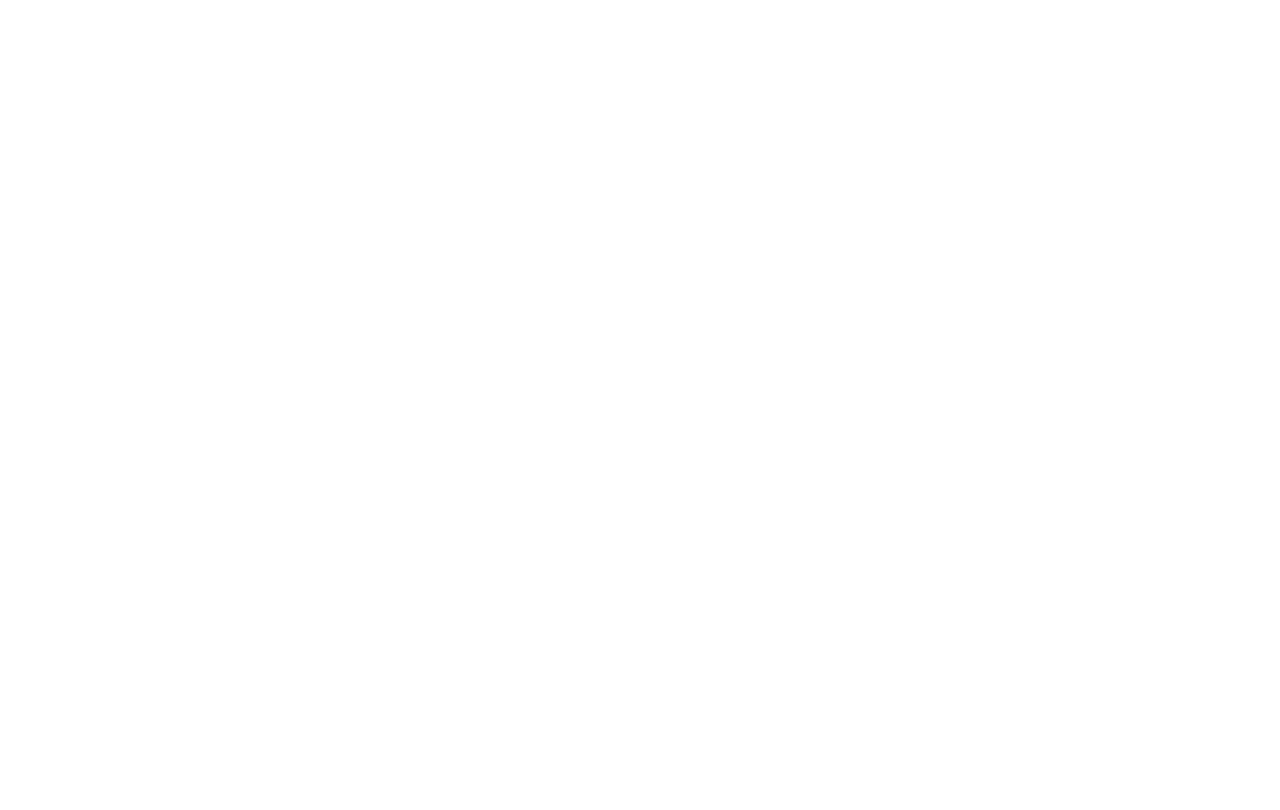
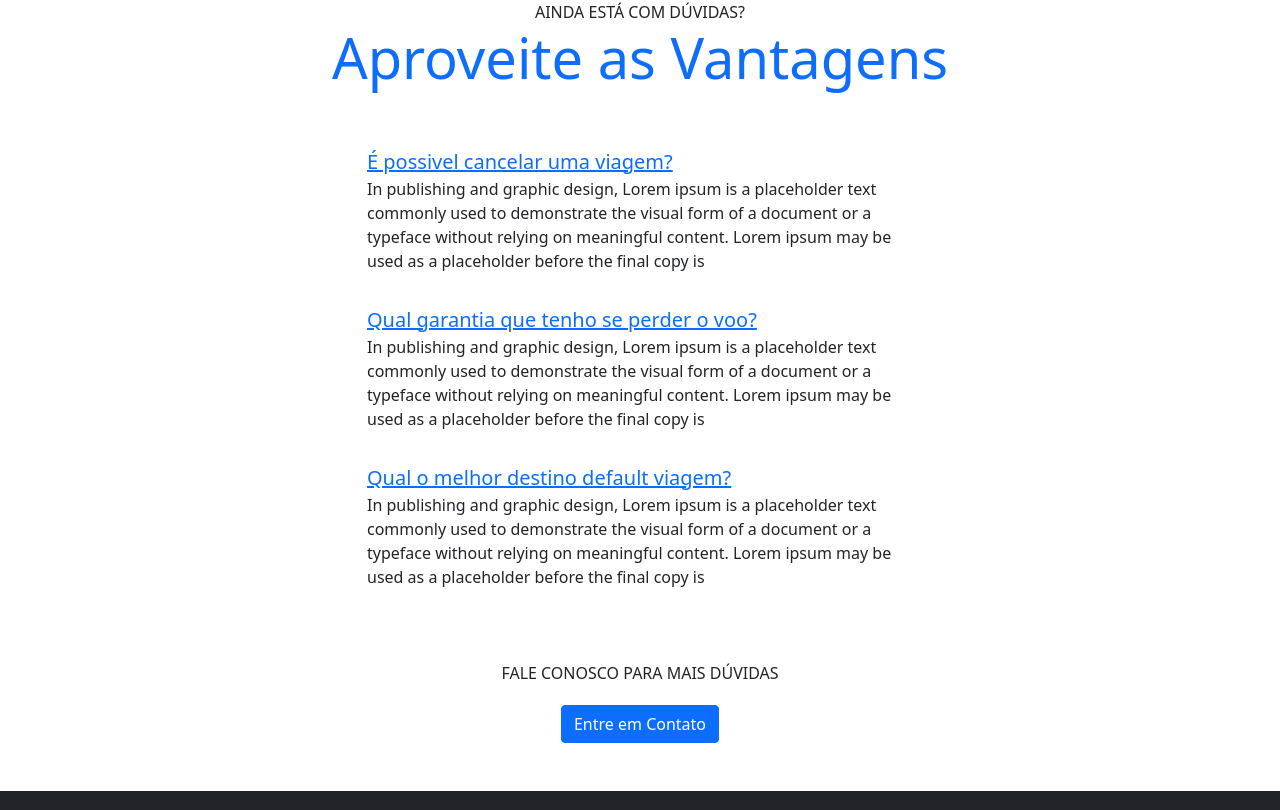
Before and after one commit to Nataliapine/Caravan, a React (Create React App) app: page / in a window 1280 px wide. Shown: the part 2010-2820 px from the top of the page. Before the commit the page ends 1962 px from the top, so only its background shows below. Built offline with nearby package versions, Linux system fonts and the light colour scheme.

Commit message:
added section Perguntas and component footer in Home page.

```diff
--- a/src/pages/Home/home.css
+++ b/src/pages/Home/home.css
@@ -9,6 +9,7 @@
     background-size: cover;
 }
 
+
 @media screen and (max-width: 767px) {
     .blockquote .display-4 {
         font-size: 24px;
--- a/src/pages/Home/index.js
+++ b/src/pages/Home/index.js
@@ -1,4 +1,6 @@
 import Header from "../../components/Header";
+import Footer from "../../components/Footer";
+
 import './home.css';
 
 import California from '../../assets/img/california.jpg';
@@ -15,31 +17,32 @@
 export default function Home() {
     return (
         <div>
-        <Header />
+            <Header />
+
             <div className="container-fluid">
                 <div className="row bg-dark">
                     <div className="col-lg-7 p-0">
                         <div id="carouselCidades" className="carousel slide" data-ride="carousel">
-                            <ol class="carousel-indicators">
-                                <li data-target="#carouselExampleIndicators" data-slide-to="0" class="active"></li>
+                            <ol className="carousel-indicators">
+                                <li data-target="#carouselExampleIndicators" data-slide-to="0" className="active"></li>
                                 <li data-target="#carouselExampleIndicators" data-slide-to="1"></li>
                                 <li data-target="#carouselExampleIndicators" data-slide-to="2"></li>
                             </ol>
                             <div className="carousel-inner">
                                 <div className="carousel-item active">
-                                <div class="carousel-caption">
+                                <div className="carousel-caption">
                                     <h3 className="display-4">California</h3>
                                 </div>
                                     <img className="d-block w-100" src={California} alt="California" />
                                 </div>
                                 <div className="carousel-item">
-                                <div class="carousel-caption">
+                                <div className="carousel-caption">
                                     <h3 className="display-4">Paris</h3>
                                 </div>
                                 <img className="d-block w-100" src={Paris} alt="Paris" />
                                 </div>
                                 <div className="carousel-item">
-                                <div class="carousel-caption">
+                                <div className="carousel-caption">
                                     <h3 className="display-4">Dublin</h3>
                                 </div>
                                 <img className="d-block w-100" src={Dublin} alt="Dublin" />
@@ -146,15 +149,73 @@
                 </div>
 
             </section>
-            <section id="home-blockquote" className="text-center text-white p-md-5">
-                <blockquote class="blockquote p-md-5 p-3">
+            <section id="home-blockquote" className="text-center text-white p-md-5 py-2">
+                <blockquote className="blockquote p-md-5 p-3">
                     <p className="display-4">"A felicidade não está na estrada que leva a
                     algum lugar. A felicidade é a própria estrada."</p>
                 </blockquote>
-                <figcaption class="blockquote-footer text-white">
+                <figcaption className="blockquote-footer text-white">
                     Bob Dylan
                 </figcaption>
             </section>
+            <section className="container">
+                <div className="my-5 text-center">
+                    <span className="h-5 d-block">AINDA ESTÁ COM DÚVIDAS?</span>
+                    <h2 className="display-4 text-primary">Aproveite as Vantagens</h2>
+                </div>
+                <div className="row justify-content-center">
+                    <div className="col-lg-6" id="perguntasFrequentes" data-children=".pergunta">
+                        <div className="pergunta py-2">
+                            <a className="lead" data-toggle="collapse" data-parent="#perguntasFrequentes"
+                             href="#pergunta1" aria-expanded="true" aria-controls="pergunta1">
+                               É possivel cancelar uma viagem?
+                            </a>
+                            <div id="pergunta1" >
+                                <p>
+                                    In publishing and graphic design, Lorem ipsum is a placeholder text commonly
+                                    used to demonstrate the visual form of a document or a typeface without relying
+                                    on meaningful content. Lorem ipsum may be used as a placeholder before the final
+                                    copy is
+                                </p>
+                            </div>
+                        </div>
+                        <div className="pergunta py-2">
+                            <a className="lead" data-toggle="collapse" data-parent="#perguntasFrequentes"
+                             href="#pergunta2" aria-expanded="true" aria-controls="pergunta2">
+                               Qual garantia que tenho se perder o voo?
+                            </a>
+                            <div id="pergunta1">
+                                <p>
+                                    In publishing and graphic design, Lorem ipsum is a placeholder text commonly
+                                    used to demonstrate the visual form of a document or a typeface without relying
+                                    on meaningful content. Lorem ipsum may be used as a placeholder before the final
+                                    copy is
+                                </p>
+                            </div>
+                        </div>
+                        <div className="pergunta py-2">
+                            <a className="lead" data-toggle="collapse" data-parent="#perguntasFrequentes"
+                             href="#pergunta1" aria-expanded="true" aria-controls="pergunta1">
+                               Qual o melhor destino default viagem?
+                            </a>
+                            <div id="pergunta1">
+                                <p>
+                                    In publishing and graphic design, Lorem ipsum is a placeholder text commonly
+                                    used to demonstrate the visual form of a document or a typeface without relying
+                                    on meaningful content. Lorem ipsum may be used as a placeholder before the final
+                                    copy is
+                                </p>
+                            </div>
+                        </div>
+                    </div>
+                </div>
+                <div className="text-center my-5">
+                    <p>FALE CONOSCO PARA MAIS DÚVIDAS</p>
+                    <a className="btn btn-primary mt-1" href="#">Entre em Contato</a>
+                </div>
+
+            </section>
+            <Footer />
 
         </div>
     )
```
